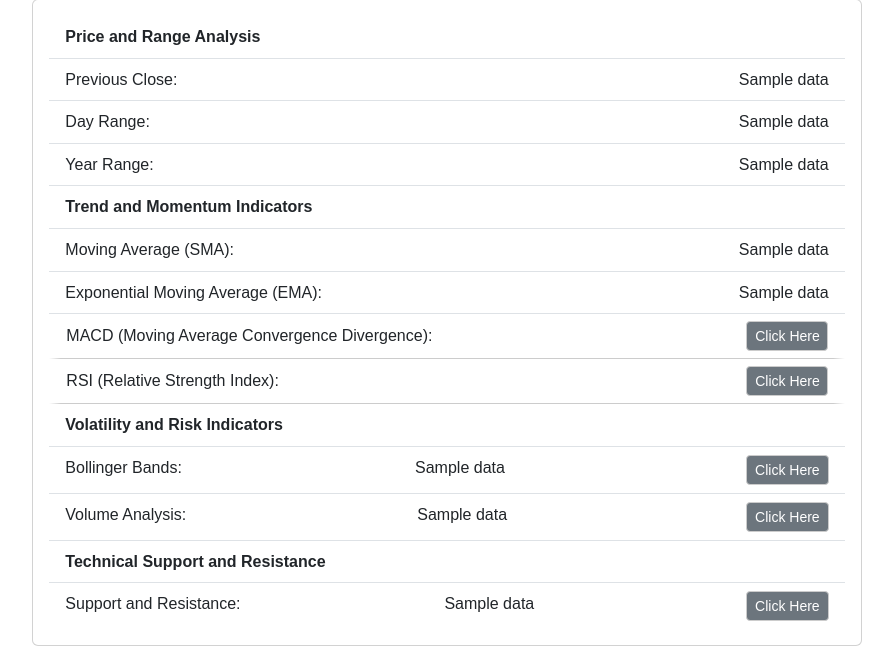
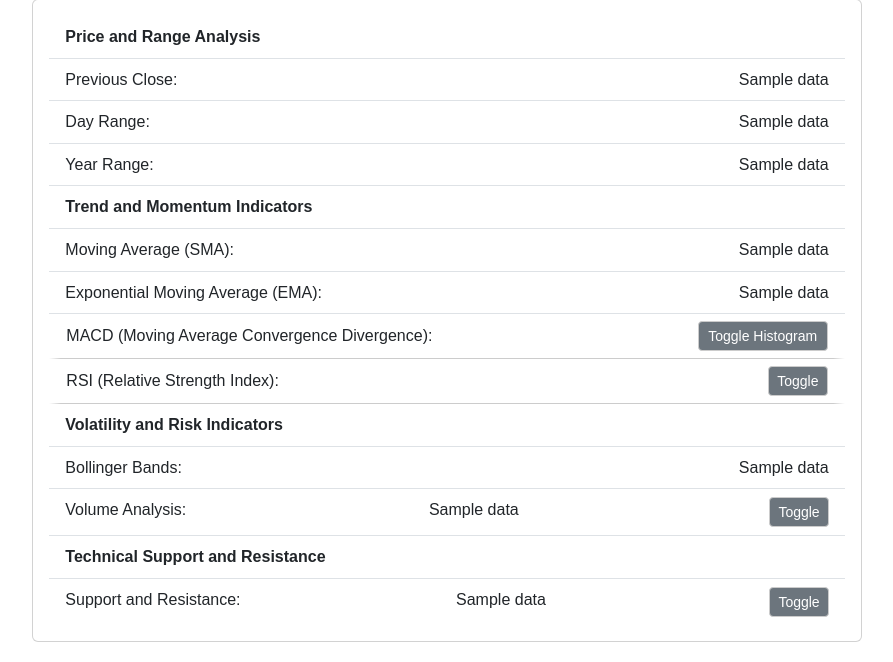
Before and after one commit to Zempaiii/G3-RTSPA, a Flask app: template templates/spiaalatest.html in a window 1280 px wide. Shown: the part 883-1545 px from the top of the page, without its empty margins (193-1086 px from the left). Run offline with Flask 3, Linux system fonts and the light colour scheme; the template is opened without the code that fills it: most values are stand-ins (such as "Sample title", 1, 10 or a date in 2020); some libraries are stand-ins or nearby versions.

Commit message:
charts aligned + toggle buttons

```diff
--- a/static/css/styles.css
+++ b/static/css/styles.css
@@ -14,11 +14,15 @@ body {
 #rsi-chart-container {
     display: none; /* Initially hidden */
     margin-top: 20px;
+    margin-left: 65px;
+    padding-right: 230px;
 }
 
 #macd-chart-container {
     display: none; /* Initially hidden */
     margin-top: 20px;
+    margin-left: 70px;
+    padding-right: 240px;
 }
 header.navbar {
     background: #333;
@@ -143,9 +147,9 @@ nav {
 }
 
 #candleChart {
-    width: 100%;
-    height: 550px;
-    margin: 0 auto;
+        width: 100%;
+        height: 550px;
+        margin: 0 auto;
 }
 
 :root {
@@ -315,6 +319,13 @@ slider.round:before {
 .action-button {
     border: 1px solid #ccc;
     height: 30px;
-    width: 81.5px;
+    width: 59.5px;
     white-space: nowrap;
 }
+
+.action-button-1 {
+    border: 1px solid #ccc;
+    height: 30px;
+    width: 130px;
+    white-space: nowrap;
+}
--- a/templates/spiaalatest.html
+++ b/templates/spiaalatest.html
@@ -78,29 +78,26 @@
               <li class="list-group-item d-flex justify-content-between"><span>Exponential Moving Average (EMA):</span><span>{{data[5]}}</span></li>
               <div class="indicator-row">
                 <div class="indicator-text">MACD (Moving Average Convergence Divergence):</div>
-                <button type="button" onclick="toggleMACDChart()" class="btn btn-secondary btn-sm action-button">
-                    Click Here
+                <button type="button" onclick="toggleMACDChart()" class="btn btn-secondary btn-sm action-button-1">
+                    Toggle Histogram
                 </button>
             </div>
               <div class="indicator-row">
     <div class="indicator-text">RSI (Relative Strength Index):</div>
     <button type="button" onclick="toggleRSIChart()" class="btn btn-secondary btn-sm action-button">
-        Click Here
+        Toggle
     </button>
 </div>
               <li class="list-group-item"><strong>  Volatility and Risk Indicators</strong></li>
               <li class="list-group-item d-flex justify-content-between"><span>Bollinger Bands:</span><span>{{data[8]}}</span>
-              <button type="button" id="bbtoggleArrowsButton" class="btn btn-secondary btn-sm ms-2" style="border: 1px solid #ccc; height: 30px; width: auto; white-space: nowrap;">
-                Click Here
-              </button></li>
               <li class="list-group-item d-flex justify-content-between"><span>Volume Analysis:</span><span>{{data[9]}}</span>
               <button type="button" id="vaToggleArrowsButton" class="btn btn-secondary btn-sm ms-2" style="border: 1px solid #ccc; height: 30px; width: auto; white-space: nowrap;">
-                Click Here
+                Toggle
               </button></li>
               <li class="list-group-item"><strong>Technical Support and Resistance</strong></li>
               <li class="list-group-item d-flex justify-content-between"><span>Support and Resistance:</span><span>{{data[11]}}</span>
               <button type="button" id="srToggleArrowsButton" class="btn btn-secondary btn-sm ms-2" style="border: 1px solid #ccc; height: 30px; width: auto; white-space: nowrap;">
-                Click Here
+                Toggle
               </button></li>
             </ul>
           </div>
@@ -322,7 +319,7 @@
                     datasets: [
                         {
                             label: 'MACD Histogram',
-                            data: [1, -1, 2, -2, 3, -1], // Mock MACD data
+                            data: [1, -1, 2, -2, 3, -3], // Mock MACD data
                             backgroundColor: ['#4caf50', '#f44336', '#4caf50', '#f44336', '#4caf50', '#f44336']
                         }
                     ]
```
Also changed, not shown: tickers.db.
